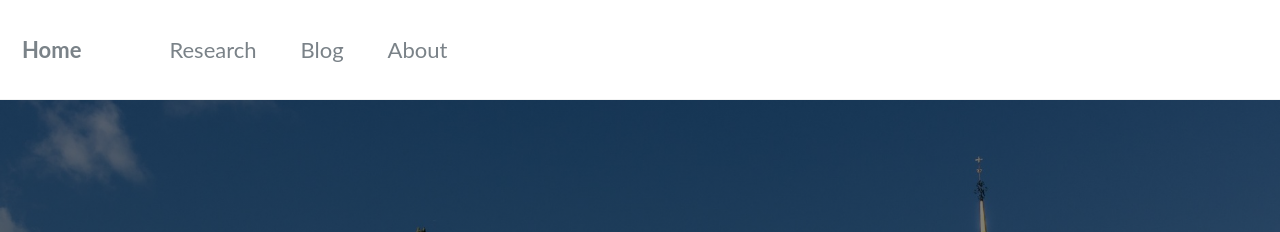
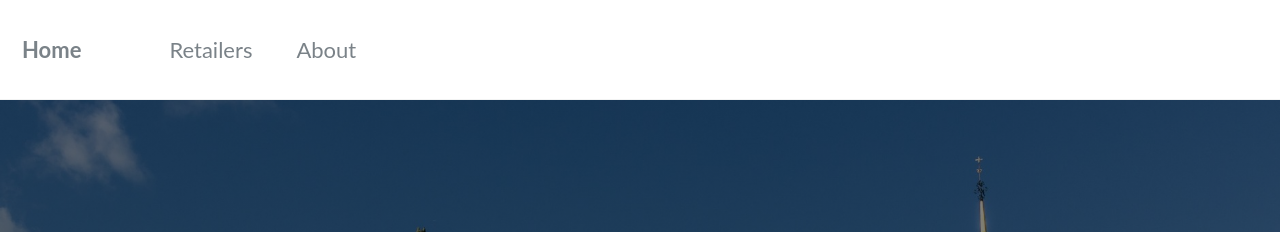
Before and after one commit to nordicstyle/nordicstyle.github.io, a Jekyll site: the page built from _pages/home.md, in a window 1280 px wide and 900 px high. Shown: the top 232 px of the window. Built offline with Jekyll 4.4.1, drawn with Linux system fonts in a browser that asks for light colours; some web fonts are replaced.

Commit message:
Update navigation.yml

```diff
--- a/_data/navigation.yml
+++ b/_data/navigation.yml
@@ -1,8 +1,6 @@
 # main links
 main:
-  - title: "Research"
-    url: /research/
-  - title: "Blog"
-    url: /blog/
+  - title: "Retailers"
+    url: /retailers/
   - title: "About"
     url: /about/
```
